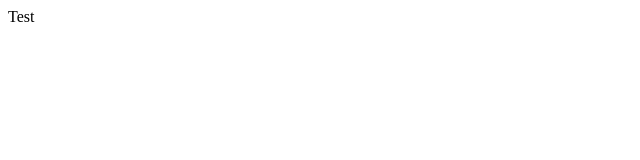
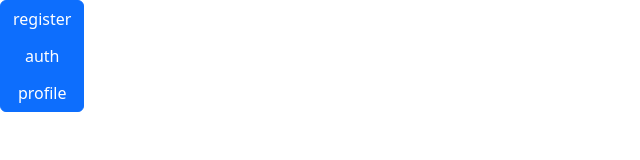
Before and after one commit to rudolf123/rudolf123.github.io, a plain HTML site: page index.html in a window 1280 px wide. Shown: the whole page, without its empty margins (0-640 px from the left). Drawn offline with nearby package versions, Linux system fonts and the light colour scheme.

Commit message:
Add bootstrap buttons

```diff
--- a/index.html
+++ b/index.html
@@ -6,9 +6,15 @@
 		<meta http-equiv='pragma' content='no-cache'>
         <script type="text/javascript" src="https://vkplay.ru/app/32441/static/mailru.core.js"></script>
 		<script src="https://ajax.googleapis.com/ajax/libs/jquery/3.7.1/jquery.min.js"></script>
+		<link href="https://cdn.jsdelivr.net/npm/bootstrap@5.3.2/dist/css/bootstrap.min.css" rel="stylesheet" integrity="sha384-T3c6CoIi6uLrA9TneNEoa7RxnatzjcDSCmG1MXxSR1GAsXEV/Dwwykc2MPK8M2HN" crossorigin="anonymous">
+		<script src="https://cdn.jsdelivr.net/npm/bootstrap@5.3.2/dist/js/bootstrap.bundle.min.js" integrity="sha384-C6RzsynM9kWDrMNeT87bh95OGNyZPhcTNXj1NW7RuBCsyN/o0jlpcV8Qyq46cDfL" crossorigin="anonymous"></script>
     </head>
     <body>
-        Test
+		<div class="btn-group-vertical">
+			<button type="button" id="register" class="btn btn-primary">register</button>
+			<button type="button" id="auth" class="btn btn-primary">auth</button>
+			<button type="button" id="profile" class="btn btn-primary">profile</button>
+		</div>
 
 	<script>
 		(function apiHandshake(iframeApi) {
```
